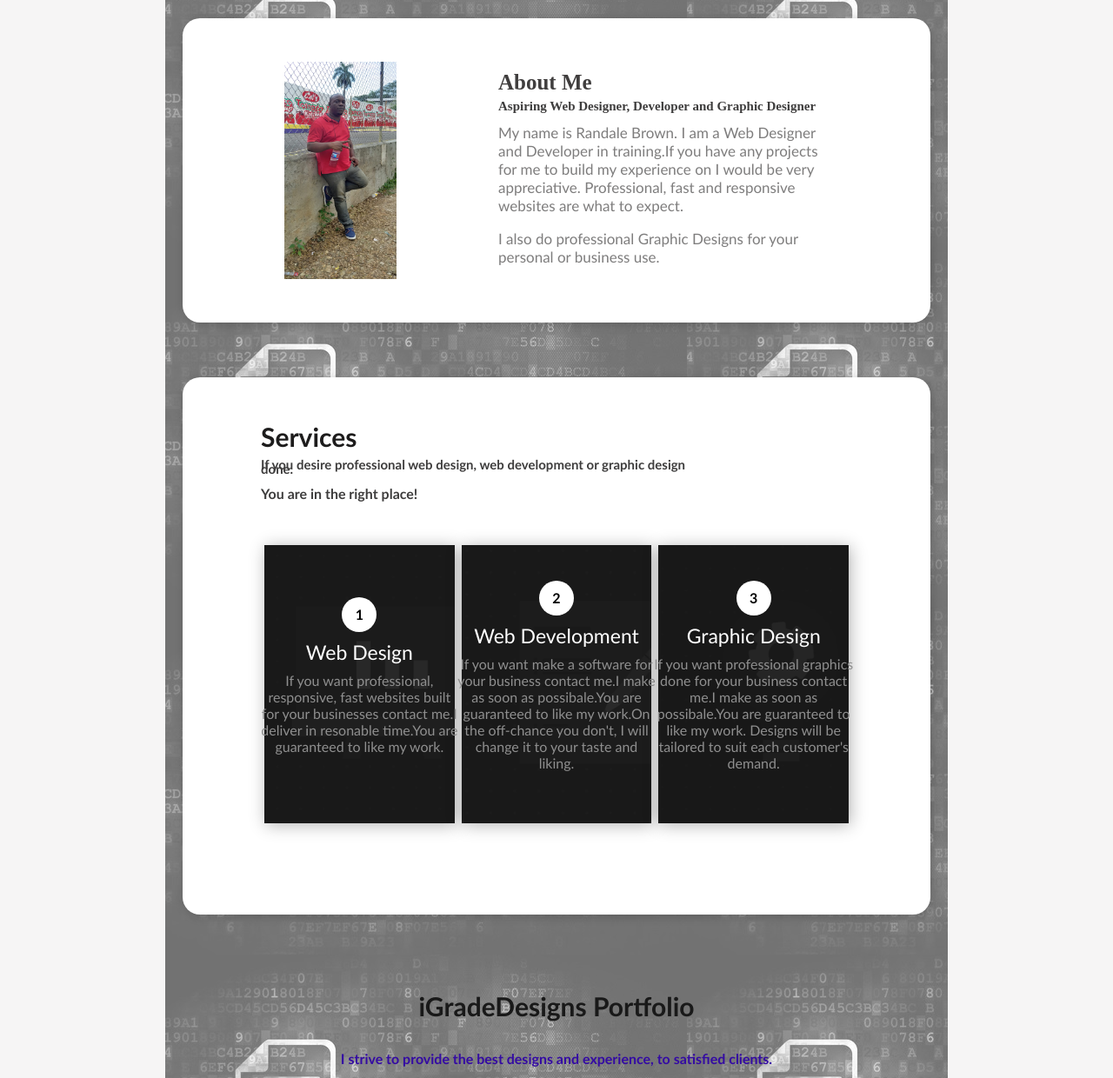
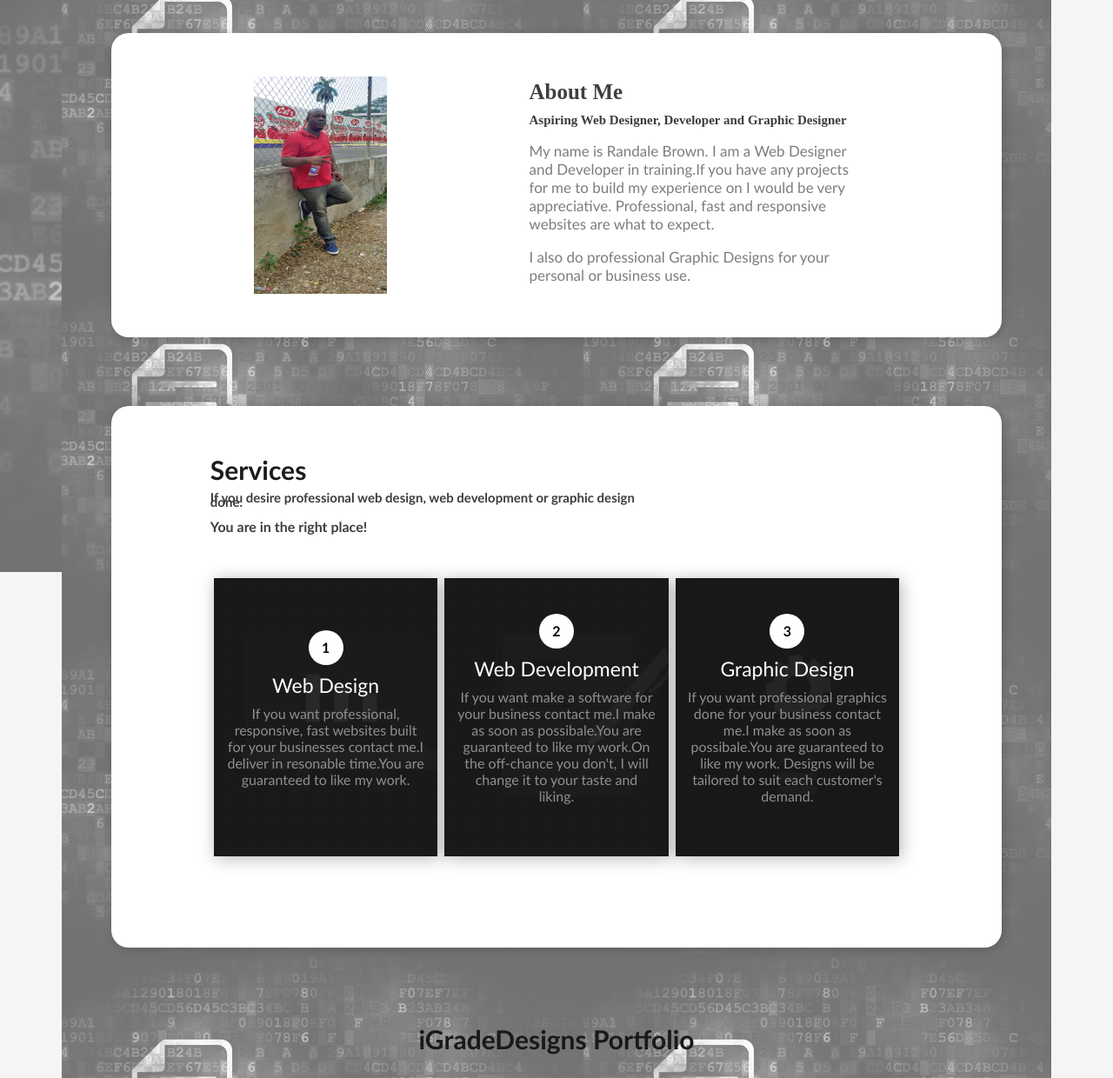
Before and after one commit to iGradeSmash/iGradeDesigns, a plain HTML site: page AboutUs.html in a window 1280 px wide. Shown: the part 110-1350 px from the top of the page at 87% size. Drawn offline with Linux system fonts and the light colour scheme; files whose address does not match are found by name.

Commit message:
ccs update

```diff
--- a/AboutUs.html
+++ b/AboutUs.html
@@ -3,7 +3,7 @@
 <head>
     <meta charset="UTF-8">
     <meta http-equiv="X-UA-Compatible" content="IE=edge">
-    <meta name="viewport" content="width=device-width, initial-scale=1.0">
+    <meta name="viewport" content="width=device-width, initial-scale=1">
     <title>About</title>
     <link rel="stylesheet" type="text/css" href="Css/styles.css"/>
      <!--using FontAwesome---------------->
--- a/Css/styles.css
+++ b/Css/styles.css
@@ -4,7 +4,7 @@ body{
     background-color:#f6f5f5;
     padding:0px;
     background-image:url("images/bckg.jpg");
-    background-size:900px;
+    background-size:90%;min-width:360px;
     background-repeat:no-repeat;
     position:relative;
 }
@@ -15,13 +15,11 @@ a{
     text-decoration:none;
 }
 #container{
-    width:900px;
+
+    width:90%;min-width:360px;
     margin: 0% auto;
     height:95%vh;
-    /*background-image:url("images/bckg.jpg");
-    background-size:900px;
-    background-repeat:no-repeat;
-    position:relative;*/
+
 }
 
 nav {
@@ -101,7 +99,7 @@ nav ul li a{
     Height:550px;
 }
 .about-container{
-    width:860px;
+    width:90%;min-width:360px;
     height:350px;
     background:#ffffff;
     border-radius:20px;
@@ -131,7 +129,7 @@ nav ul li a{
     font-size:15px;
     font-family: myriad pro;
     font-weight:bold;
-    line-height:5px;
+    line-height:15px;
 }
 .about-text p:nth-child(3),.about-text p:nth-child(4){
     color:#7e7d7d;
@@ -139,7 +137,7 @@ nav ul li a{
     font-size:17px;
 }
 .services{
-    width:680px;min-width:400px;
+    width:70%;min-width:280px;
     margin: 0 auto;
 	height:600px;
 	background-color:#ffffff;
@@ -162,11 +160,13 @@ nav ul li a{
 	color:#3e3d3d;
 	font-size: 15px;
 	line-height: 5px;
+
 }
 .services-text p:nth-child(3){font-family:calibri;
 color:#3e3d3d;
 font-size:25;
 font-weight: bold;
+min-width:80px;
 }
 .services-text{
     width: 500px;min-width:250px;
@@ -177,7 +177,7 @@ font-weight: bold;
 	justify-content:space-evenly;
 }
 .box-1,.box-2,.box-3{
-	width: 300px;min-width:150px;
+	width: 300px;min-width:100px;
 	height:320px;
 	background-repeat: no-repeat;
 	background-size: cover;
@@ -237,12 +237,13 @@ footer p:nth-child(1){
     font-weight:bold;
     color:#191919;
     line-height:10px;
+    min-width:30px;
 }
 footer p:nth-child(2){
     font-size: 16px;
     font-weight:bold;
     color:#340ba3;
-    width:600px;min-width:300px;
+    width:600px;min-width:20px;
     text-align: center;
 }
 footer{
```
Also changed, not shown: index.html (+1 -1 lines).
